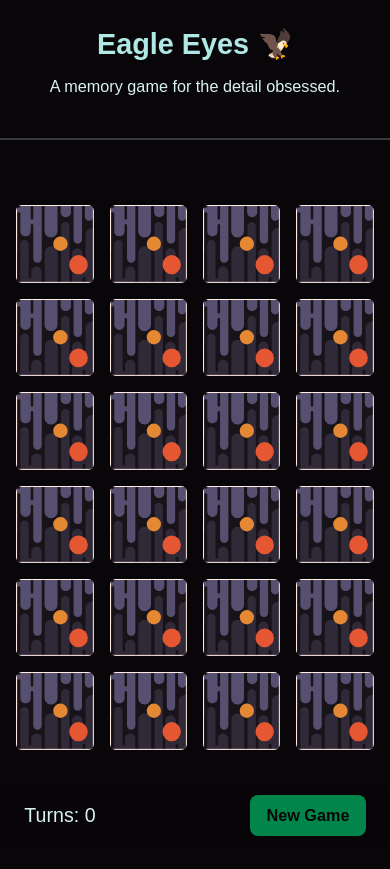
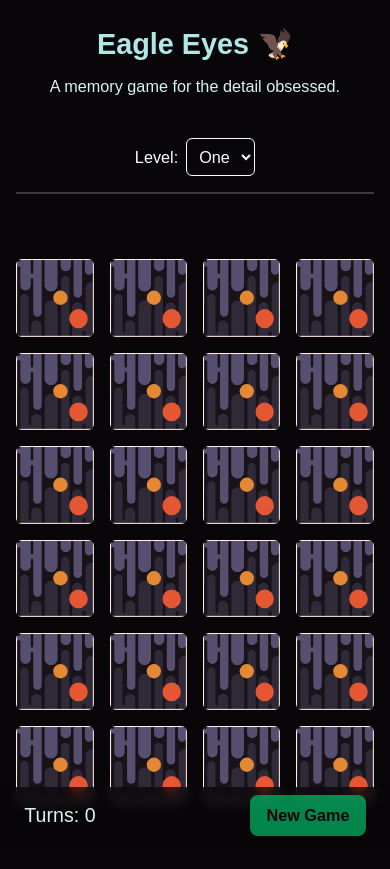
Before and after one commit to Samalmohanna1/Eagle-Eyes, a React (Vite) app: page / in a window 390 px wide. Before the commit the page ends 844 px from the top, so only its background shows below. Built offline with nearby package versions, Linux system fonts and the light colour scheme.

Commit message:
feat: level select.

```diff
--- a/src/App.tsx
+++ b/src/App.tsx
@@ -29,6 +29,28 @@ function App() {
 		if (card.id === choiceOne?.id) return
 		choiceOne ? setChoiceTwo(card) : setChoiceOne(card)
 	}
+
+	const handleDifficultyChange = (
+		e: React.ChangeEvent<HTMLSelectElement>
+	) => {
+		const difficulty = e.target.value
+		switch (difficulty) {
+			case 'one':
+				setLevel(levelOne as CardType[])
+				break
+			case 'two':
+				setLevel(levelTwo as CardType[])
+				break
+			case 'three':
+				// setLevel(levelThree)
+				break
+			default:
+				setLevel(levelOne as CardType[])
+		}
+	}
+	useEffect(() => {
+		shuffleCards()
+	}, [level])
 
 	useEffect(() => {
 		if (choiceOne && choiceTwo) {
@@ -68,8 +90,8 @@ function App() {
 	}, [cards])
 
 	return (
-		<main className='max-w-screen-2xl mx-auto'>
-			<div className='container flex flex-col md:flex-row md:justify-between items-center gap-4 border-b-2 border-white-100/20 py-space-s px-space-s'>
+		<main className='max-w-screen-2xl mx-auto px-space-s'>
+			<div className='container flex flex-col md:flex-row md:justify-between md:items-end items-center gap-4 border-b-2 border-white-100/20 py-space-s'>
 				<div className='text-center md:text-left pb-6 md:pb-0'>
 					<h1 className='text-step-3 space-x-2'>
 						{/* <span>&#129413;</span> */}
@@ -81,8 +103,22 @@ function App() {
 					</h1>
 					<p>A memory game for the detail obsessed.</p>
 				</div>
+				<div className=' text-white-100'>
+					<label htmlFor='level' className='mr-2'>
+						Level:
+					</label>
+					<select
+						id='level'
+						className='bg-black-300 border border-gray-300 rounded-md p-2'
+						onChange={handleDifficultyChange}
+					>
+						<option value='one'>One</option>
+						<option value='two'>Two</option>
+						{/* <option value='three'>Three</option> */}
+					</select>
+				</div>
 			</div>
-			<div className='grid grid-cols-4 lg:grid-cols-8 gap-4 py-space-2xl px-space-s'>
+			<div className='grid grid-cols-4 lg:grid-cols-8 gap-4 py-space-2xl'>
 				{cards && cards.length > 0 ? (
 					cards.map((card) => (
 						<Card
@@ -105,7 +141,7 @@ function App() {
 					</p>
 				)}
 			</div>
-			<div className='flex justify-between items-center fixed bottom-0 w-full py-space-2xs px-space-m bg-black-300/75 space-x-4'>
+			<div className='flex justify-between items-center fixed bottom-0 left-1/2 transform -translate-x-1/2 w-full max-w-screen-xl py-space-2xs px-space-m bg-black-300/75 backdrop-blur-sm space-x-4'>
 				<p className='inline text-step-1'>Turns: {turns}</p>
 				<button
 					className='bg-green-100/60 text-black-300 font-black px-space-s py-space-2xs rounded-lg hover:bg-green-100 transition-all duration-300 ease-in-out'
@@ -114,6 +150,7 @@ function App() {
 					New Game
 				</button>
 			</div>
+
 			{showWinPopup && (
 				<div className='fixed inset-0 flex items-center justify-center bg-black-300/50 backdrop-blur-sm'>
 					<div className='inset-28 p-space-2xl rounded-lg text-center bg-black-200'>
```
